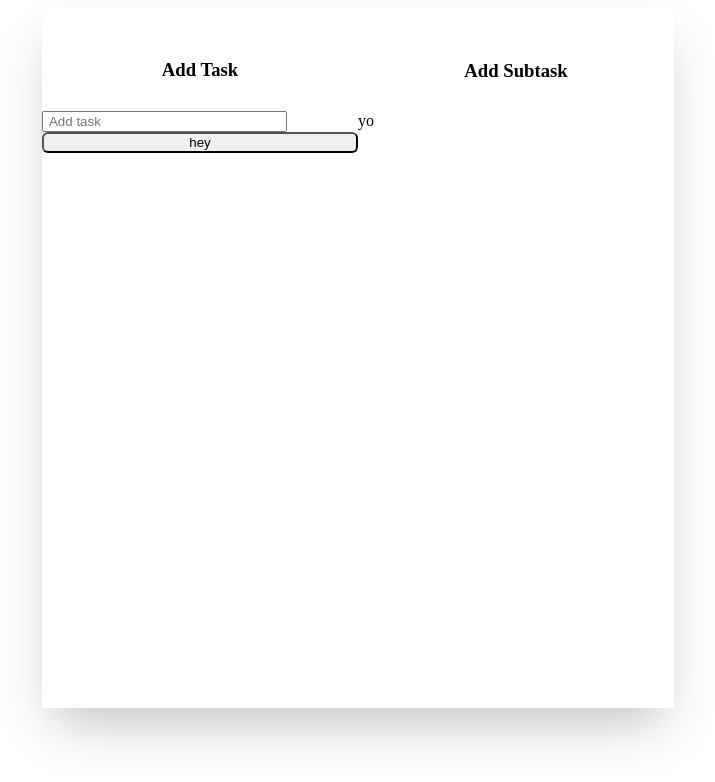
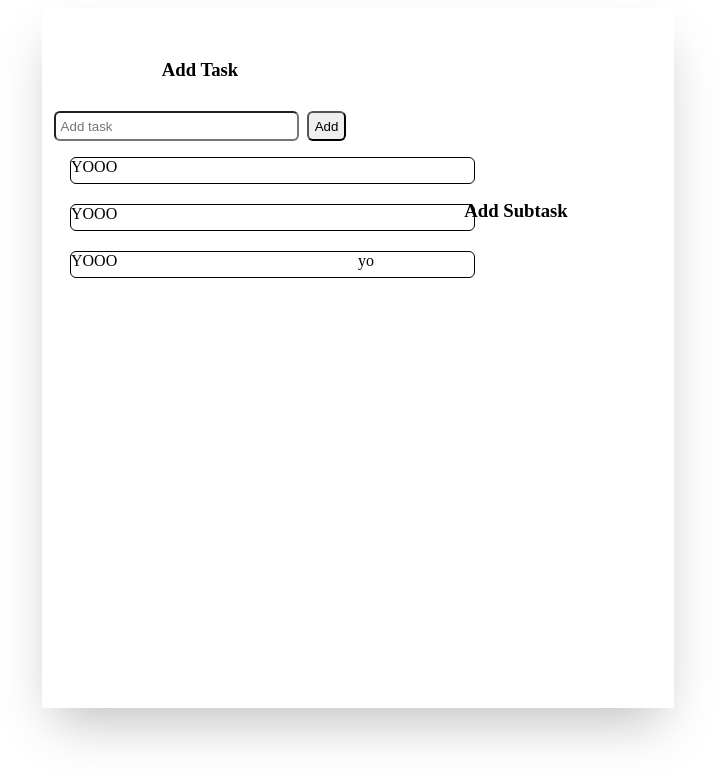
Before and after one commit to otoNoKokyu/Angular-TaskSubtask, an Angular app: page / in a window 1280 px wide. Shown: the top 782 px of the page, without its empty margins (282-997 px from the left). Built offline with nearby package versions, Linux system fonts and the light colour scheme.

Commit message:
html modify

```diff
--- a/src/app/app.component.html
+++ b/src/app/app.component.html
@@ -1,15 +1,43 @@
-
 <div class="box-border mx-auto w-2/4 pt-8 h-[700px] shadow-2xl">
   <div class="inline-block half-width ">
     <h3 class="text-center">
       Add Task
     </h3>
-    <div class="box-border flex flex-col pt-3 h-[600px] ">
-      <input class="w-3/4 " type="text" id="name" name="name" placeholder=" Add task">
-      <button  class=" rounded-md ">hey</button>
+    <div class="box-border pt-3 h-[600px] ">
+      <div class="flex justify-center gap-2 h-[30px]">
+        <input class="w-3/4 rounded-md " type="text" id="name" name="name" placeholder=" Add task">
+        <button class=" rounded-md ">Add</button>
+      </div>
+
+      <div class="">
+
+        <ul class="list-none p-0  ">
+          <li class="w-[405px] ml-7 mb-5 ">
+            <div class="border border-solid border-black
+             rounded-md h-[25px] ">
+              YOOO
+            </div>
+          </li>
+          <li class="w-[405px] ml-7 mb-5">
+            <div class="border border-solid border-black
+             rounded-md h-[25px] ">
+              YOOO
+            </div>
+          </li>
+          <li class="w-[405px] ml-7 ">
+            <div class="border border-solid border-black
+             rounded-md h-[25px] ">
+              YOOO
+            </div>
+          </li>
+        </ul>
+      </div>
+
+
 
 
     </div>
+
   </div>
   <div class="inline-block half-width">
     <h3 class="text-center">
```
